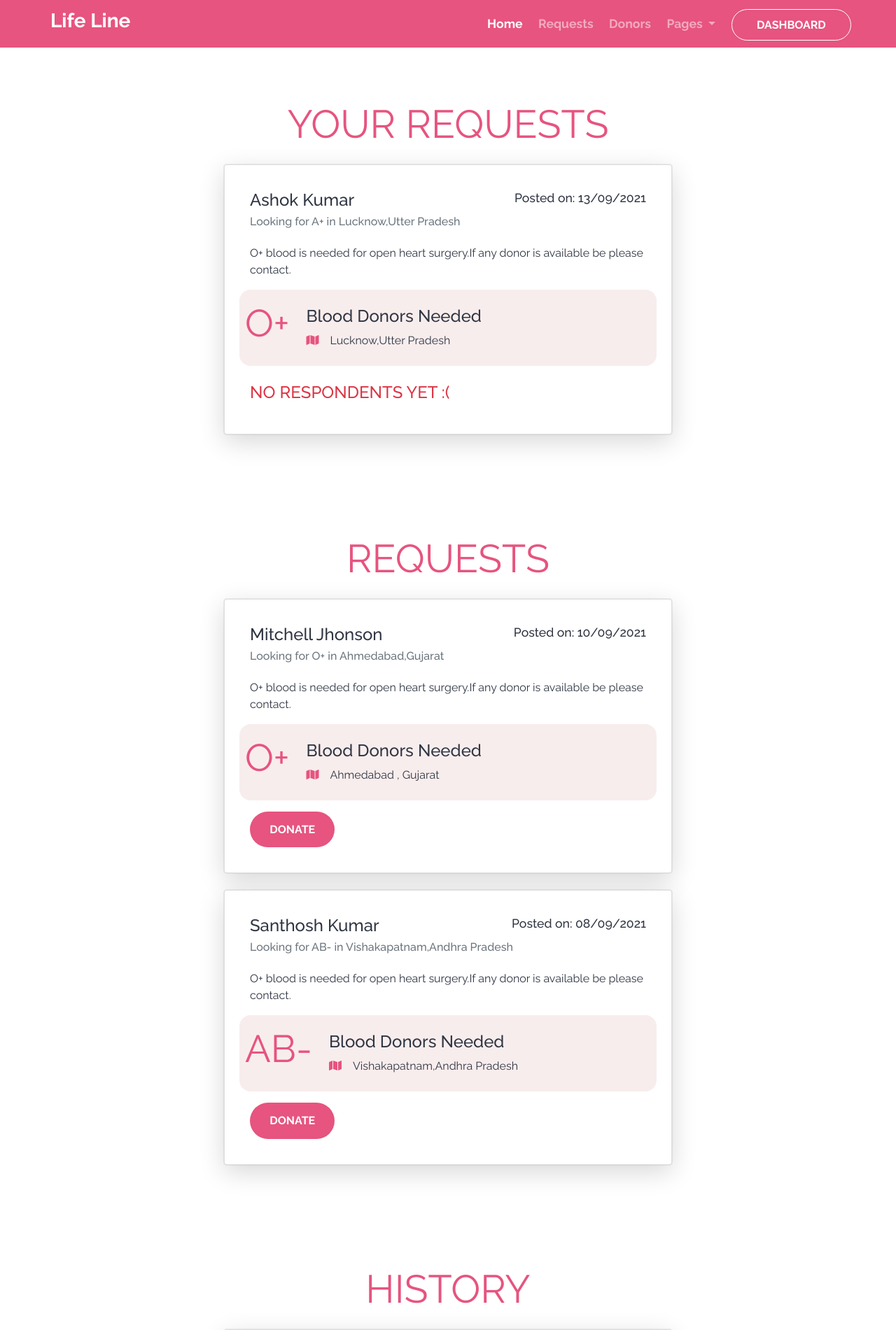
After one commit to Life-line-iiitk/life-line, a PHP site: page /dashboard.html in a window 1280 px wide. The commit adds this page. Shown: the top 1901 px of the page at 70% size. Run offline with PHP 8.4, Linux system fonts and the light colour scheme.

Commit message:
Working On User Dashboard

```diff
--- /dev/null
+++ b/assets/styles/dashboard_styles.css
@@ -0,0 +1,94 @@
+img
+{
+    animation: up-down 2s infinite ease-in-out;
+}
+
+@keyframes up-down {
+ 0%
+ {
+    transform: translateY(0);
+ }
+ 50%
+ {
+    transform: translateY(-20px);
+ }
+}
+
+.link-btn
+{
+    font-size:1.2rem;
+    font-weight:bold;
+    color:var(--red);
+    padding:0.8rem 1.7rem 0.8rem 1.7rem;
+    border-radius:4rem;
+}
+
+.link-btn:hover
+{
+    transition: all 0.6s;
+    color: var(--white);
+    background-color: var(--red);
+    transform: translateY(-8px);
+}
+
+.requests
+{
+    margin-top:9rem;
+}
+
+.card
+{
+    margin-left: auto;
+    margin-right: auto;
+    display: block;
+    box-shadow: rgba(0, 0, 0, 0.16) 0px 10px 36px 0px, rgba(0, 0, 0, 0.06) 0px 0px 0px 1px;
+}
+
+.blood-grp
+{
+    font-size:3.4rem;
+    color:var(--red);
+}
+
+i
+{
+    color:var(--red);
+}
+
+.donate
+{
+    color:var(--white);
+    font-weight:bold;
+    border-radius:4rem;
+    padding:0.8rem 1.7rem 0.8rem 1.7rem;
+    background-color: var(--red);
+    transition: all 0.6s;
+}
+
+.donate:hover
+{
+    color:var(--white);
+    transform: translateY(-8px);
+}
+
+.completed
+{
+    border-radius: 1rem;
+    background-color: var(--light-green);
+}
+.info
+{
+    border-radius: 1rem;
+    background-color: var(--light-red);
+}
+
+h1
+{
+    color:var(--red);
+}
+
+.date
+{
+    font-size:1.1rem;
+    float:right;
+}
--- a/assets/styles/style.css
+++ b/assets/styles/style.css
@@ -3,6 +3,8 @@
   --white: #ffffff;
   --black: #2f3542;
   --light:#f7f7f7;
+  --light-red:rgb(248, 237, 237);
+  --light-green:rgb(225, 241, 217);
 }
 
 *
--- /dev/null
+++ b/dashboard.html
@@ -0,0 +1,326 @@
+<html lang="en">
+
+<head>
+    <meta charset="UTF-8">
+    <meta http-equiv="X-UA-Compatible" content="IE=edge">
+    <meta name="viewport" content="width=device-width, initial-scale=1.0">
+    <!-- Bootstrap CDN -->
+    <link rel="stylesheet" href="https://maxcdn.bootstrapcdn.com/bootstrap/4.5.2/css/bootstrap.min.css">
+    <script src="https://ajax.googleapis.com/ajax/libs/jquery/3.5.1/jquery.min.js"></script>
+    <script src="https://cdnjs.cloudflare.com/ajax/libs/popper.js/1.16.0/umd/popper.min.js"></script>
+    <script src="https://maxcdn.bootstrapcdn.com/bootstrap/4.5.2/js/bootstrap.min.js"></script>
+
+    <!-- Icons CDN -->
+    <link rel="stylesheet" href="https://use.fontawesome.com/releases/v5.7.0/css/all.css"
+        integrity="sha384-lZN37f5QGtY3VHgisS14W3ExzMWZxybE1SJSEsQp9S+oqd12jhcu+A56Ebc1zFSJ" crossorigin="anonymous">
+
+    <!-- GOOGLE FONTS -->
+    <link rel="preconnect" href="https://fonts.googleapis.com">
+    <link rel="preconnect" href="https://fonts.gstatic.com" crossorigin>
+    <link href="https://fonts.googleapis.com/css2?family=Raleway:wght@400;500;700;800;900&display=swap"
+        rel="stylesheet">
+
+    <link href="https://unpkg.com/aos@2.3.1/dist/aos.css" rel="stylesheet" />
+    <script src="https://unpkg.com/aos@2.3.1/dist/aos.js"></script>
+    <!-- This CSS file consists of all the CSS styles for the website in common. -->
+    <link rel="stylesheet" href="./assets/styles/style.css">
+
+    <link rel="stylesheet" href="./assets/styles/dashboard_styles.css">
+    <title>Life Line | Dashboard</title>
+</head>
+
+<body>
+    <nav class="navbar navbar-expand-lg navbar-dark fixed-top pl-5">
+        <a class="navbar-brand ml-4" href="#">
+            <h3 class="brand-name">Life Line</h3>
+        </a>
+        <button class="navbar-toggler" type="button" data-toggle="collapse" data-target="#navbarSupportedContent"
+            aria-controls="navbarSupportedContent" aria-expanded="false" aria-label="Toggle navigation">
+            <div class="toggle-btn"></div>
+            <div class="toggle-btn"></div>
+            <div class="toggle-btn"></div>
+        </button>
+        <div class="collapse navbar-collapse mr-5" id="navbarSupportedContent">
+            <ul class="navbar-nav ml-auto">
+                <li class="nav-item active mt-1">
+                    <a class="nav-link" href="#">Home</a>
+                </li>
+                <li class="nav-item mt-1">
+                    <a class="nav-link" href="#">Requests</a>
+                </li>
+                <li class="nav-item mt-1">
+                    <a class="nav-link" href="#">Donors</a>
+                </li>
+                <li class="nav-item dropdown mt-1">
+                    <a class="nav-link dropdown-toggle" href="#" id="navbarDropdown" role="button"
+                        data-toggle="dropdown" aria-haspopup="true" aria-expanded="false">
+                        Pages
+                    </a>
+                    <div class="dropdown-menu" aria-labelledby="navbarDropdown">
+                        <a class="dropdown-item" href="#">Donate Blood</a>
+                        <a class="dropdown-item" href="#">Request Blood</a>
+                        <div class="dropdown-divider"></div>
+                        <a class="dropdown-item" href="#">Donate Organs</a>
+                        <a class="dropdown-item" href="./organ_request_form.html">Request Organs</a>
+                        <div class="dropdown-divider"></div>
+                        <a class="dropdown-item" href="#">About Us</a>
+                        <a class="dropdown-item" href="#">Contact Us</a>
+                        <a class="dropdown-item" href="#">FAQ</a>
+                    </div>
+                </li>
+
+                <a href="./dashboard.html" class="btn sign-up mt-1 ml-2">DASHBOARD</a>
+            </ul>
+        </div>
+    </nav>
+
+    <!-- If there are no requests -->
+
+    <!-- <div class="container text-center mt-5">
+        <div class="row mt-5">
+            <div class="col-md-4"></div>
+            <div class="col-md-5 mt-5">
+                <img src="./assets/images/no-data.svg" class="img-fluid">
+            </div>
+
+        </div>
+
+        <h2>Uh Oh!We no data to show.</h2>
+        <h4>You have not made any donation nor you received any request.</h4>
+        <a href="#" class="btn btn-lg link-btn mt-4" style="color:var(--white);background-color:var(--red)">DONATE
+            NOW</a>
+    </div> -->
+
+    <!-- User Requests -->
+    <div class="container requests">
+        <h1 class="display-4 mt-5 text-center">YOUR REQUESTS</h1>
+
+        <div class="row mt-4">
+            <div class="card p-3" style="width:40rem">
+                <div class="card-body">
+                    <h4 class="card-title">Ashok Kumar <span class="date">Posted on:
+                            13/09/2021</span></h4>
+                    <h6 class="card-subtitle mb-2 text-muted">Looking for A+ in Lucknow,Utter Pradesh</h6>
+                    <p class="card-text mt-4">O+ blood is needed for open heart surgery.If any donor is available be
+                        please
+                        contact.
+                    </p>
+
+                    <div class="row info p-2">
+                        <div class="col-xs-1">
+                            <span class="blood-grp">
+                                O+
+                            </span>
+                        </div>
+                        <div class="col-xs-3"></div>
+                        <div class='col-xs-8 ml-4 mt-3'>
+                            <h4>Blood Donors Needed</h4>
+                            <p><i class="fas fa-map mr-3"></i>Lucknow,Utter Pradesh</p>
+
+                        </div>
+                    </div>
+                    <h4 class="mt-4 text-danger">NO RESPONDENTS YET :(</h4>
+                </div>
+            </div>
+        </div>
+    </div>
+    <!-- If there are some requests -->
+
+    <div class="container requests">
+        <h1 class="display-4 mt-5 text-center">REQUESTS</h1>
+
+        <div class="row mt-4">
+            <div class="card p-3" style="width:40rem">
+                <div class="card-body">
+                    <h4 class="card-title">Mitchell Jhonson <span class="date">Posted on:
+                            10/09/2021</span>
+                    </h4>
+
+                    <h6 class="card-subtitle mb-2 text-muted">Looking for O+ in Ahmedabad,Gujarat</h6>
+                    <p class="card-text mt-4">O+ blood is needed for open heart surgery.If any donor is available be
+                        please
+                        contact.
+                    </p>
+
+                    <div class="row info p-2">
+                        <div class="col-xs-1">
+                            <span class="blood-grp">
+                                O+
+                            </span>
+                        </div>
+                        <div class="col-xs-3"></div>
+                        <div class='col-xs-8 ml-4 mt-3'>
+                            <h4>Blood Donors Needed</h4>
+                            <p><i class="fas fa-map mr-3"></i>Ahmedabad , Gujarat</p>
+
+                        </div>
+                    </div>
+                    <a href="#" class="btn mt-3 donate">DONATE</a>
+                </div>
+            </div>
+        </div>
+
+        <div class="row mt-4">
+            <div class="card p-3" style="width:40rem">
+                <div class="card-body">
+                    <h4 class="card-title">Santhosh Kumar <span class="date">Posted on:
+                            08/09/2021</span></h4>
+                    <h6 class="card-subtitle mb-2 text-muted">Looking for AB- in Vishakapatnam,Andhra Pradesh</h6>
+                    <p class="card-text mt-4">O+ blood is needed for open heart surgery.If any donor is available be
+                        please
+                        contact.</p>
+
+                    <div class="row info p-2">
+                        <div class="col-xs-1">
+                            <span class="blood-grp">
+                                AB-
+                            </span>
+                        </div>
+                        <div class="col-xs-3"></div>
+                        <div class='col-xs-8 ml-4 mt-3'>
+                            <h4>Blood Donors Needed</h4>
+                            <p><i class="fas fa-map mr-3"></i>Vishakapatnam,Andhra Pradesh</p>
+                        </div>
+                    </div>
+                    <a href="#" class="btn mt-3 donate">DONATE</a>
+                </div>
+            </div>
+        </div>
+    </div>
+
+
+    <div class="container requests">
+        <h1 class="display-4 mt-5 text-center">HISTORY</h1>
+
+        <div class="row mt-4">
+            <div class="card p-3" style="width:40rem">
+                <div class="card-body">
+                    <h4 class="card-title">Vinay Kumar <span class="date">Posted on:
+                            10/07/2021</span>
+                    </h4>
+
+                    <h6 class="card-subtitle mb-2 text-muted">Looking for O+ in Lucknow,Utter Pradesh</h6>
+                    <p class="card-text mt-4">O+ blood is needed for open heart surgery.If any donor is available be
+                        please
+                        contact.
+                    </p>
+
+                    <div class="row completed p-2">
+                        <div class="col-xs-1">
+                            <span class="blood-grp">
+                                O+
+                            </span>
+                        </div>
+
+                        <div class='col-xs-8 ml-4 mt-3'>
+                            <h4>Blood Donors Needed</h4>
+                            <p><i class="fas fa-map mr-3"></i>Lucknow,Utter Pradesh</p>
+                        </div>
+                        <div class="col-xs-3 mt-4 ml-4">
+                            <h4>Your Donated :)</h4>
+                        </div>
+                    </div>
+                </div>
+            </div>
+        </div>
+    </div>
+
+    <!-- Footer -->
+    <footer class="text-center text-lg-start bg-light mt-5 text-muted">
+
+        <section class="d-flex justify-content-center justify-content-lg-between p-4 border-bottom">
+            <div class="me-5 d-none d-lg-block">
+                <span>Get connected with us on social networks:</span>
+            </div>
+
+            <div>
+                <a href="" class="me-4 text-reset p-3">
+                    <i class="fab fa-facebook-f"></i>
+                </a>
+                <a href="" class="me-4 text-reset p-3">
+                    <i class="fab fa-twitter"></i>
+                </a>
+
+                <a href="" class="me-4 text-reset p-3">
+                    <i class="fab fa-instagram"></i>
+                </a>
+                <a href="" class="me-4 text-reset p-3">
+                    <i class="fab fa-linkedin"></i>
+                </a>
+                <a href="" class="me-4 text-reset p-3">
+                    <i class="fab fa-github"></i>
+                </a>
+            </div>
+        </section>
+
+        <section class="">
+            <div class="container text-center text-md-start mt-5">
+                <div class="row mt-3">
+                    <div class="col-md-3 col-lg-4 col-xl-3 mx-auto mb-4">
+                        <h5 class="text-uppercase fw-bold mb-4" style="color:var(--red);font-weight:bold">
+                            LIFE LINE
+                        </h5>
+                        <p>
+                            Life-Line is non profit organization committed to help
+                            people who are in need of
+                            blood or organs.
+                        </p>
+                    </div>
+
+                    <div class="col-md-2 col-lg-2 col-xl-2 mx-auto mb-4">
+
+                        <h6 class="text-uppercase fw-bold mb-4">
+                            <b>QUICK LINKS</b>
+                        </h6>
+                        <p>
+                            <a href="#!" class="text-reset">Home</a>
+                        </p>
+                        <p>
+                            <a href="#!" class="text-reset">About Us</a>
+                        </p>
+                        <p>
+                            <a href="#!" class="text-reset">Contact Us</a>
+                        </p>
+
+                    </div>
+
+                    <div class="col-md-3 col-lg-2 col-xl-2 mx-auto mb-4">
+                        <h6 class="text-uppercase fw-bold mb-4">
+                            <b>Useful links</b>
+                        </h6>
+                        <p>
+                            <a href="#!" class="text-reset">Donate Blood</a>
+                        </p>
+                        <p>
+                            <a href="#!" class="text-reset">Request Blood</a>
+                        </p>
+                        <p>
+                            <a href="#!" class="text-reset">Donate Organs</a>
+                        </p>
+                        <p>
+                            <a href="./organ_request_form.html" class="text-reset">Request Organs</a>
+                        </p>
+                    </div>
+
+                    <div class="col-md-4 col-lg-3 col-xl-3 mx-auto mb-md-0 mb-4">
+
+                        <h6 class="text-uppercase fw-bold mb-4">
+                            <b>Contact</b>
+                        </h6>
+                        <p><i class="fas fa-home me-3"></i> IIIT Kottayam</p>
+                        <p>
+                            <i class="fas fa-envelope me-3"></i>
+                            lifelinesupport@gmail.com
+                        </p>
+                        <p><i class="fas fa-phone me-3"></i>+91 9347619384</p>
+                    </div>
+                </div>
+            </div>
+        </section>
+        <div class="text-center p-4" style="background-color: rgba(0, 0, 0, 0.05);">
+            © 2021 Copyright:Life Line
+        </div>
+    </footer>
+</body>
+
+</html>
```
Also changed, not shown: assets/images/no-data.svg (added).
